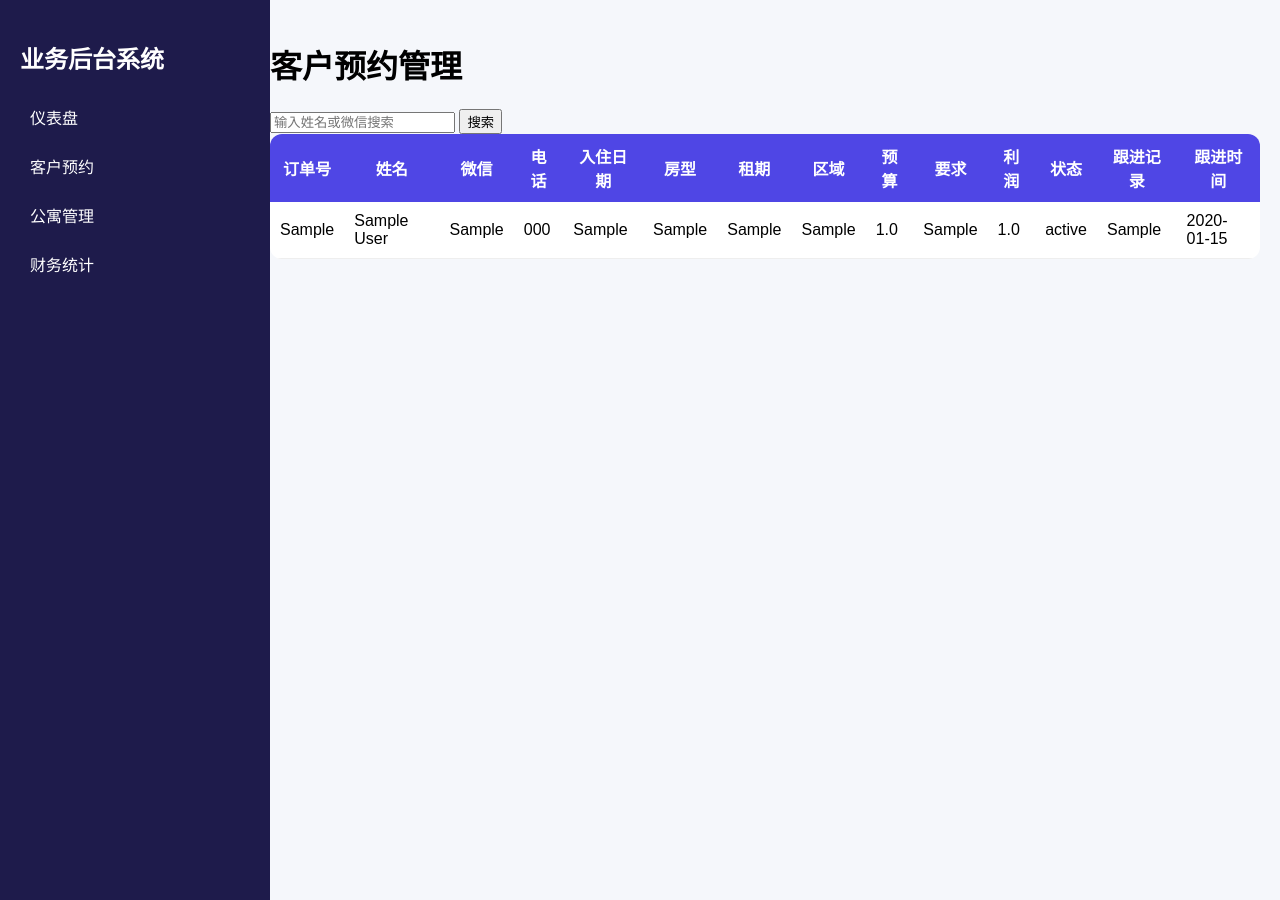
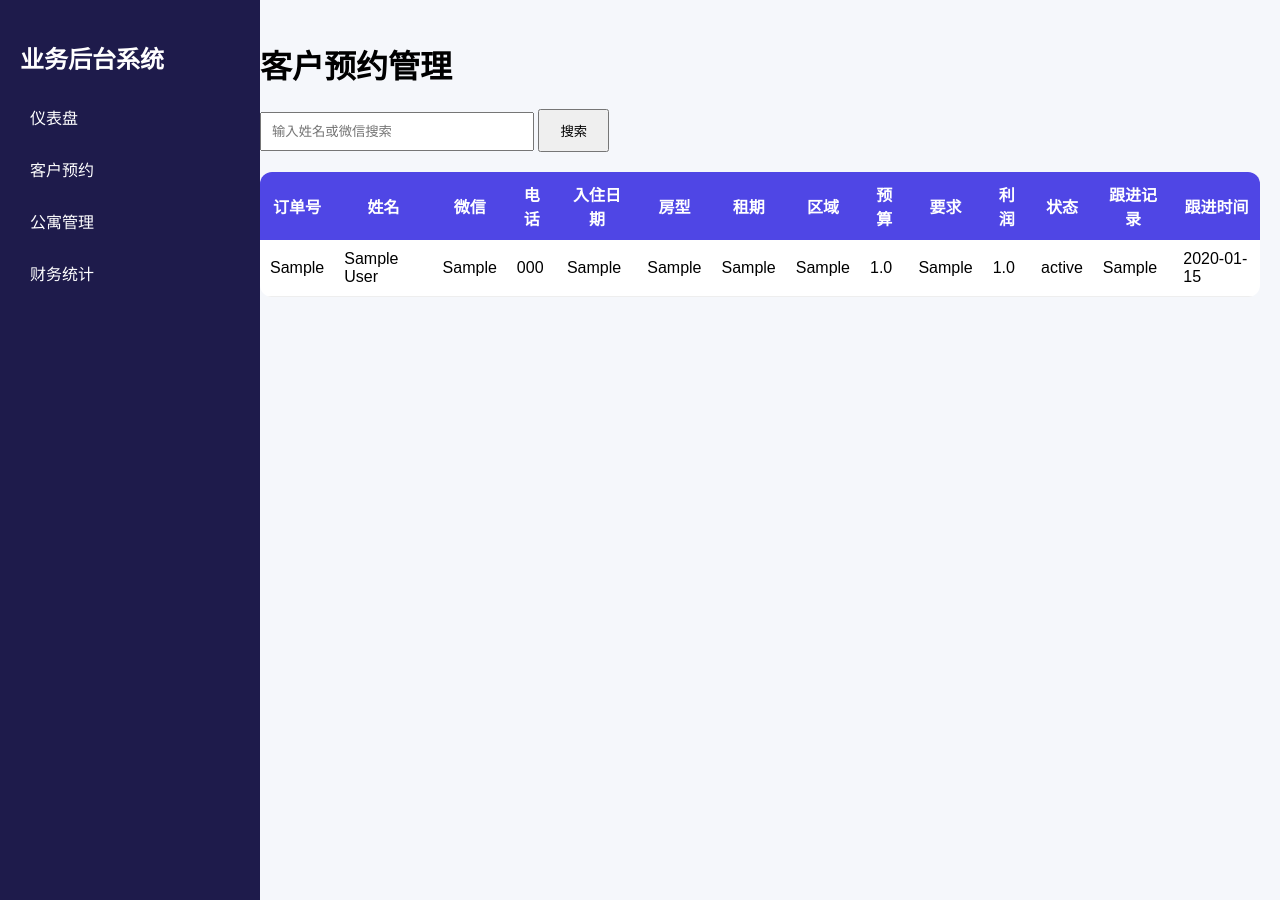
Before and after one commit to shy930722-tech/service-system, a Flask app: page /customers in a window 1280 px wide. Run offline with Flask 3, Linux system fonts and the light colour scheme; the visitor is signed in with stand-in values (Sample User, id 1); tables that the repository leaves empty hold one stand-in row (values such as "Sample post").

Commit message:
Update style.css

```diff
--- a/static/style.css
+++ b/static/style.css
@@ -1,25 +1,29 @@
 body{
     margin:0;
-font-family:Arial;
+    font-family:Arial,sans-serif;
     background:#f5f7fb;
 }
 
 .sidebar{
-width:230px;
+    width:220px;
     height:100vh;
+    position:fixed;
     background:#1e1b4b;
-position:fixed;
+    color:white;
     padding:20px;
-color:white;
+}
+
+.sidebar h2{
+    margin-bottom:20px;
 }
 
 .sidebar a{
     display:block;
-padding:10px;
     color:white;
     text-decoration:none;
+    padding:10px;
     border-radius:8px;
-margin-bottom:5px;
+    margin-bottom:8px;
 }
 
 .sidebar a:hover{
@@ -27,7 +31,7 @@ background:#312e81;
 }
 
 .main{
-margin-left:250px;
+    margin-left:240px;
     padding:20px;
 }
 
@@ -38,20 +42,22 @@ gap:15px;
 }
 
 .card{
-flex:1;
     min-width:180px;
     padding:20px;
+    border-radius:15px;
+    color:white;
     background:linear-gradient(135deg,#4f46e5,#7c3aed);
-color:white;
-border-radius:15px;
+}
+
+.table-box{
+    overflow-x:auto;
+    background:white;
+    border-radius:12px;
 }
 
 table{
     width:100%;
-background:white;
     border-collapse:collapse;
-border-radius:12px;
-overflow:hidden;
 }
 
 th{
@@ -65,15 +71,52 @@ padding:10px;
     border-bottom:1px solid #eee;
 }
 
+.search-box{
+    margin-bottom:20px;
+}
+
+.search-box input{
+    padding:10px;
+    width:250px;
+}
+
+.search-box button{
+    padding:10px 20px;
+}
+
+.login-page{
+    display:flex;
+    justify-content:center;
+    align-items:center;
+    height:100vh;
+}
+
+.login-box{
+    width:320px;
+    padding:25px;
+    background:white;
+    border-radius:15px;
+    box-shadow:0 5px 15px rgba(0,0,0,0.1);
+}
+
+.login-box input,
+.login-box button{
+    width:100%;
+    padding:10px;
+    margin-top:10px;
+}
+
 @media(max-width:768px){
     .sidebar{
         width:100%;
         height:auto;
         position:relative;
     }
+
     .main{
         margin-left:0;
     }
+
     .cards{
         flex-direction:column;
     }
```
Lines whose indentation alone changed are shown as unchanged.
